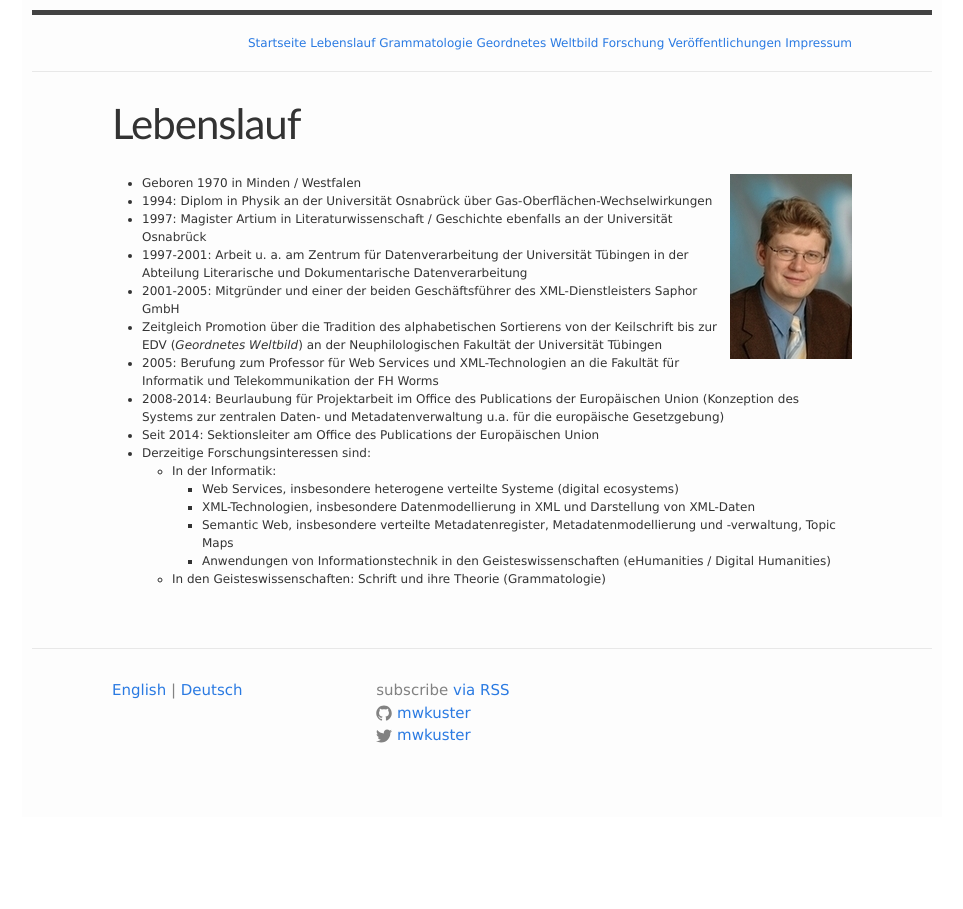
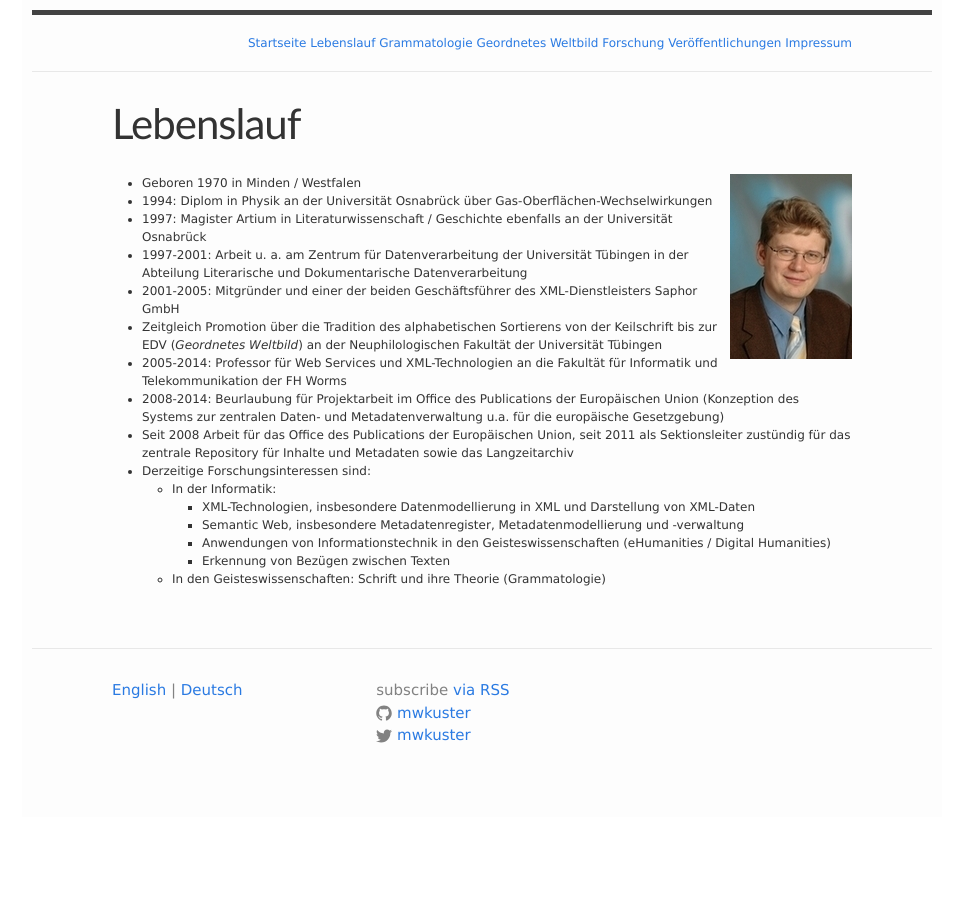
Before and after one commit to mwkuster/mwkuster.github.io, a Jekyll site: the page built from de/lebenslauf.md, in a window 1280 px wide. Shown: the whole page, without its empty margins (158-1121 px from the left). Built offline with Jekyll 4.4.1, drawn with Linux system fonts in a browser that asks for light colours.

Commit message:
CV updated!

```diff
--- a/de/lebenslauf.md
+++ b/de/lebenslauf.md
@@ -16,13 +16,13 @@ lang: de
 - 1997-2001: Arbeit u. a. am Zentrum für Datenverarbeitung der Universität Tübingen in der Abteilung Literarische und Dokumentarische Datenverarbeitung
 - 2001-2005: Mitgründer und einer der beiden Geschäftsführer des XML-Dienstleisters Saphor GmbH
 - Zeitgleich Promotion über die Tradition des alphabetischen Sortierens von der Keilschrift bis zur EDV (_Geordnetes Weltbild_) an der Neuphilologischen Fakultät der Universität Tübingen
-- 2005: Berufung zum Professor für Web Services und XML-Technologien an die Fakultät für Informatik und Telekommunikation der FH Worms
+- 2005-2014: Professor für Web Services und XML-Technologien an die Fakultät für Informatik und Telekommunikation der FH Worms
 - 2008-2014: Beurlaubung für Projektarbeit im Office des Publications der Europäischen Union (Konzeption des Systems zur zentralen Daten- und Metadatenverwaltung u.a. für die europäische Gesetzgebung)
-- Seit 2014: Sektionsleiter am Office des Publications der Europäischen Union
+- Seit 2008 Arbeit für das Office des Publications der Europäischen Union, seit 2011 als Sektionsleiter zustündig für das zentrale Repository für Inhalte und Metadaten sowie das Langzeitarchiv
 - Derzeitige Forschungsinteressen sind:
   - In der Informatik:
-    - Web Services, insbesondere heterogene verteilte Systeme (digital ecosystems)
     - XML-Technologien, insbesondere Datenmodellierung in XML und Darstellung von XML-Daten
-    - Semantic Web, insbesondere verteilte Metadatenregister, Metadatenmodellierung und -verwaltung, Topic Maps
+    - Semantic Web, insbesondere Metadatenregister, Metadatenmodellierung und -verwaltung
     - Anwendungen von Informationstechnik in den Geisteswissenschaften (eHumanities / Digital Humanities)
+    - Erkennung von Bezügen zwischen Texten
   - In den Geisteswissenschaften: Schrift und ihre Theorie (Grammatologie)
```
Also changed, not shown: en/lebenslauf.md (+4 -4 lines).
